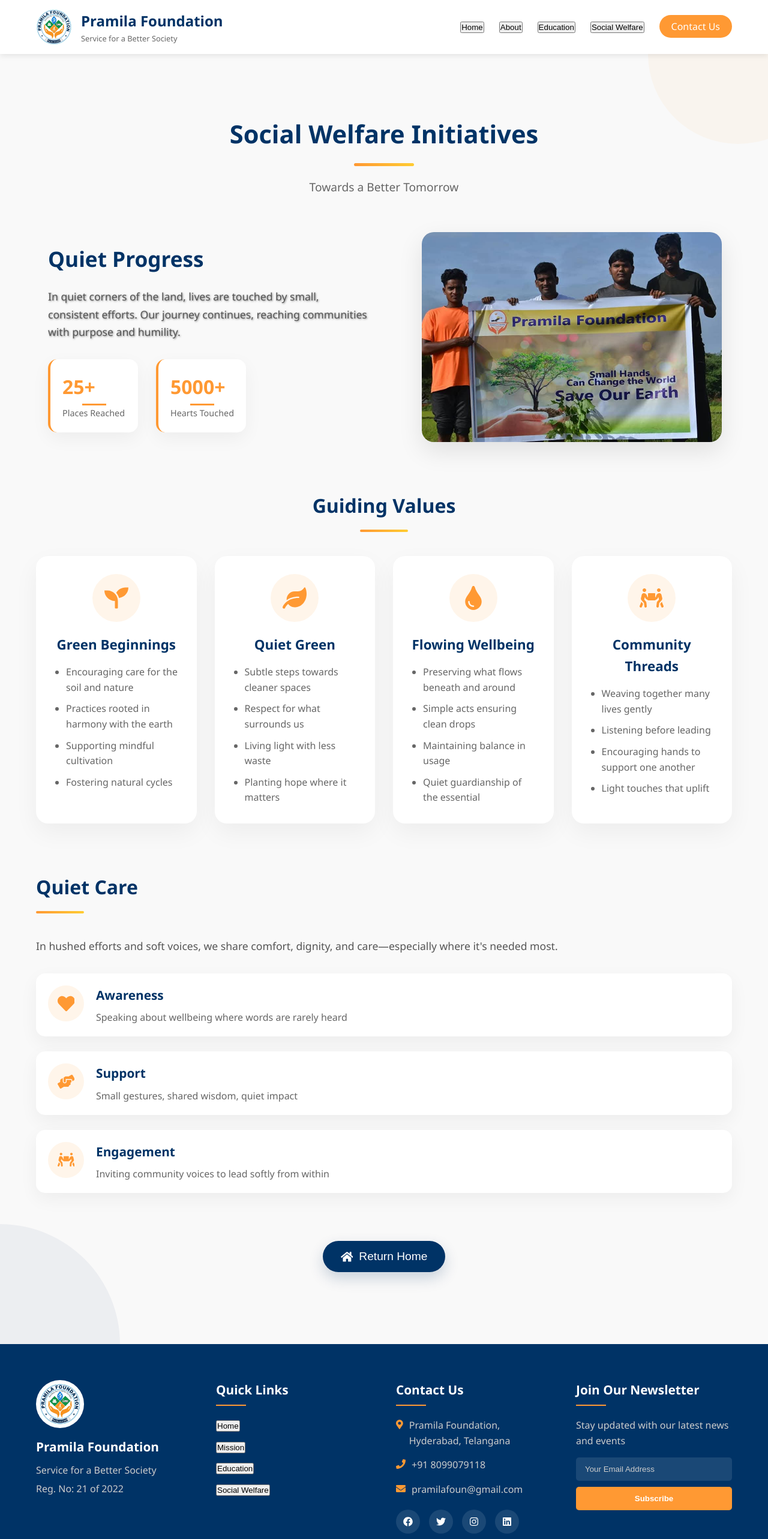
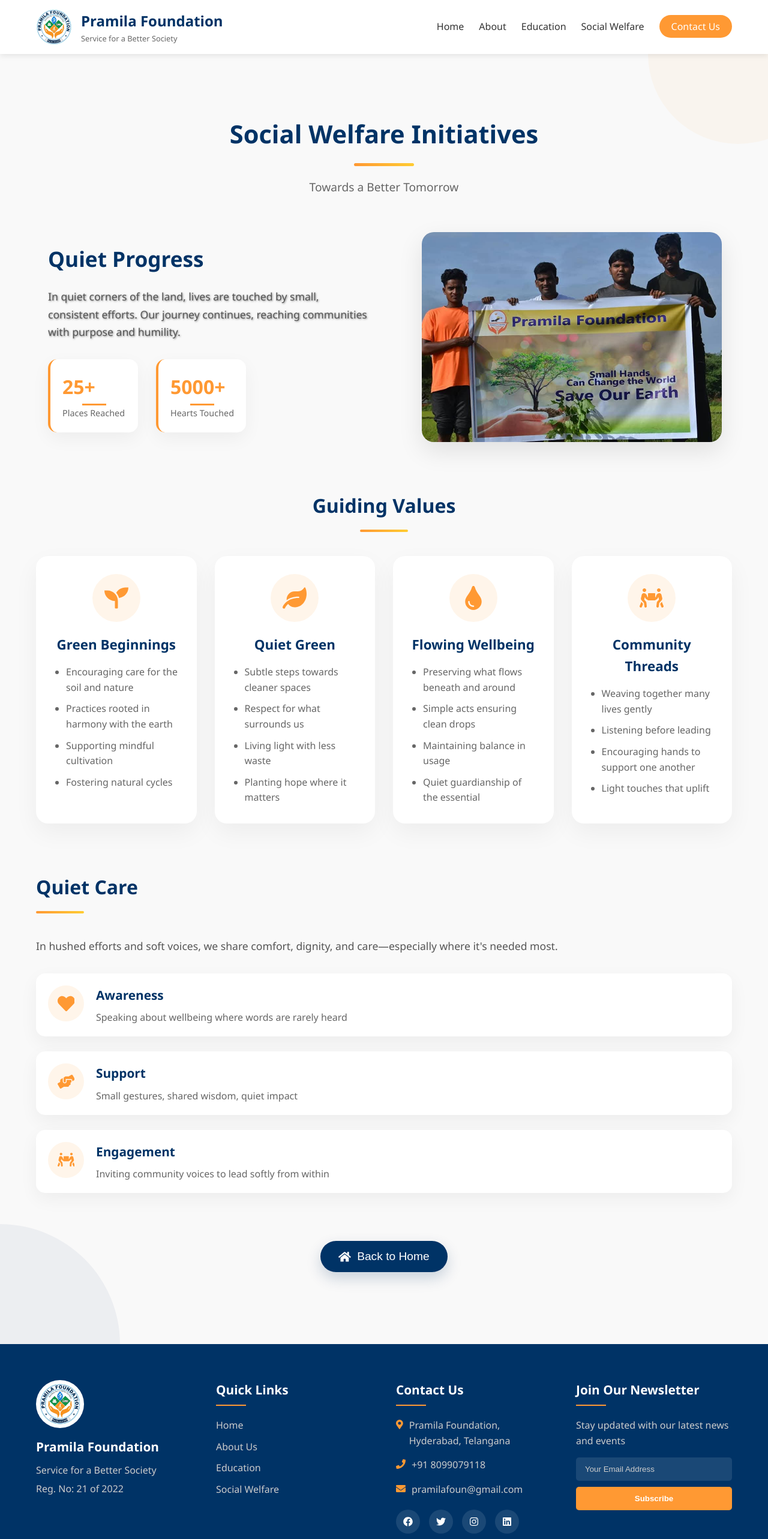
Before and after one commit to PranayTadakamalla/pramila-foundation, a React (Create React App) app: page /Social in a window 1280 px wide. Shown: the top 2566 px of the page at 60% size. Built offline with nearby package versions, Linux system fonts and the light colour scheme.

Commit message:
Header and Footer Changes

```diff
--- a/src/components/Footer.js
+++ b/src/components/Footer.js
@@ -1,21 +1,21 @@
 import React from 'react';
 import './Footer.css';
 import Logo from '../assets/Logo.jpg';
-import { useNavigate } from 'react-router-dom';
+import { Link, useNavigate } from 'react-router-dom';
 import { FaFacebook, FaTwitter, FaInstagram, FaEnvelope, FaPhone, FaMapMarkerAlt, FaLinkedin } from 'react-icons/fa';
 
 function Footer() {
   const navigate = useNavigate();
 
-  const handleFooterNav = (path) => {
-    navigate(path);
+  const handleLogoClick = () => {
+    navigate('/');
     window.scrollTo(0, 0);
   };
 
   return (
     <footer id="contact" className="footer">
       <div className="footer-container">
-        <div className="footer-about">
+        <div className="footer-about" onClick={handleLogoClick} style={{ cursor: 'pointer' }}>
           <img src={Logo || "/placeholder.svg"} alt="Pramila Foundation Logo" className="footer-logo" />
           <h3>Pramila Foundation</h3>
           <p>Service for a Better Society</p>
@@ -25,10 +25,10 @@
         <div className="footer-links">
           <h3>Quick Links</h3>
           <ul>
-            <li><button onClick={() => handleFooterNav('/')}>Home</button></li>
-            <li><button onClick={() => handleFooterNav('/about')}>Mission</button></li>
-            <li><button onClick={() => handleFooterNav('/education')}>Education</button></li>
-            <li><button onClick={() => handleFooterNav('/social')}>Social Welfare</button></li>
+            <li><Link to="/" onClick={() => window.scrollTo(0, 0)}>Home</Link></li>
+            <li><Link to="/about" onClick={() => window.scrollTo(0, 0)}>About Us</Link></li>
+            <li><Link to="/education" onClick={() => window.scrollTo(0, 0)}>Education</Link></li>
+            <li><Link to="/social" onClick={() => window.scrollTo(0, 0)}>Social Welfare</Link></li>
           </ul>
         </div>
 
--- a/src/components/Header.js
+++ b/src/components/Header.js
@@ -1,5 +1,5 @@
 import React, { useState } from 'react';
-import {useNavigate } from 'react-router-dom';
+import { Link, useNavigate } from 'react-router-dom';
 import './Header.css';
 import Logo from '../assets/Logo.jpg';
 
@@ -11,7 +11,7 @@
     setIsMenuOpen(!isMenuOpen);
   };
 
-  const handleNavClick = (path) => {
+  const handleLinkClick = (path) => {
     setIsMenuOpen(false);
     navigate(path);
     window.scrollTo(0, 0);
@@ -20,7 +20,7 @@
   return (
     <header className="header">
       <div className="header-container">
-        <div className="logo-container" onClick={() => handleNavClick('/')}>
+        <div className="logo-container" onClick={() => handleLinkClick('/') } style={{ cursor: 'pointer' }}>
           <img src={Logo || "/placeholder.svg"} alt="Pramila Foundation Logo" className="logo" />
           <div className="logo-text">
             <h1>Pramila Foundation</h1>
@@ -36,11 +36,21 @@
 
         <nav className={`nav-menu ${isMenuOpen ? 'active' : ''}`}>
           <ul>
-            <li><button onClick={() => handleNavClick('/')}>Home</button></li>
-            <li><button onClick={() => handleNavClick('/about')}>About</button></li>
-            <li><button onClick={() => handleNavClick('/education')}>Education</button></li>
-            <li><button onClick={() => handleNavClick('/social')}>Social Welfare</button></li>
-            <li><a href="#contact" className="contact-btn">Contact Us</a></li>
+            <li>
+              <Link to="/" onClick={() => handleLinkClick('/')}>Home</Link>
+            </li>
+            <li>
+              <Link to="/about" onClick={() => handleLinkClick('/about')}>About</Link>
+            </li>
+            <li>
+              <Link to="/education" onClick={() => handleLinkClick('/education')}>Education</Link>
+            </li>
+            <li>
+              <Link to="/social" onClick={() => handleLinkClick('/social')}>Social Welfare</Link>
+            </li>
+            <li>
+              <a href="#contact" className="contact-btn" onClick={() => setIsMenuOpen(false)}>Contact Us</a>
+            </li>
           </ul>
         </nav>
       </div>
--- a/src/pages/SocialWelfare.js
+++ b/src/pages/SocialWelfare.js
@@ -152,7 +152,7 @@
 
         <div className="home-button-container">
           <button className="home-button" onClick={handleReturnHome}>
-            <FaHome className="button-icon" /> Return Home
+            <FaHome className="button-icon" /> Back to Home
           </button>
         </div>
       </div>
```
